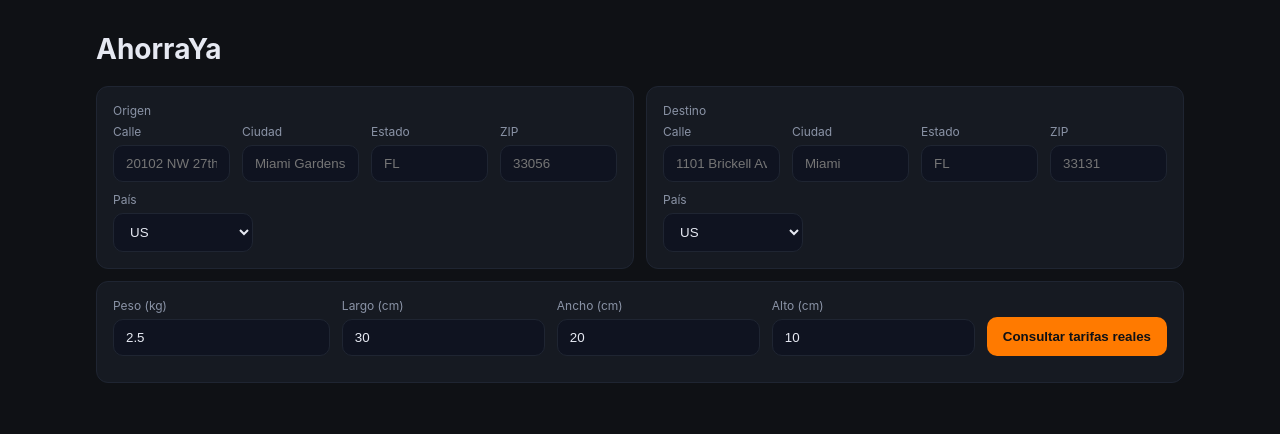
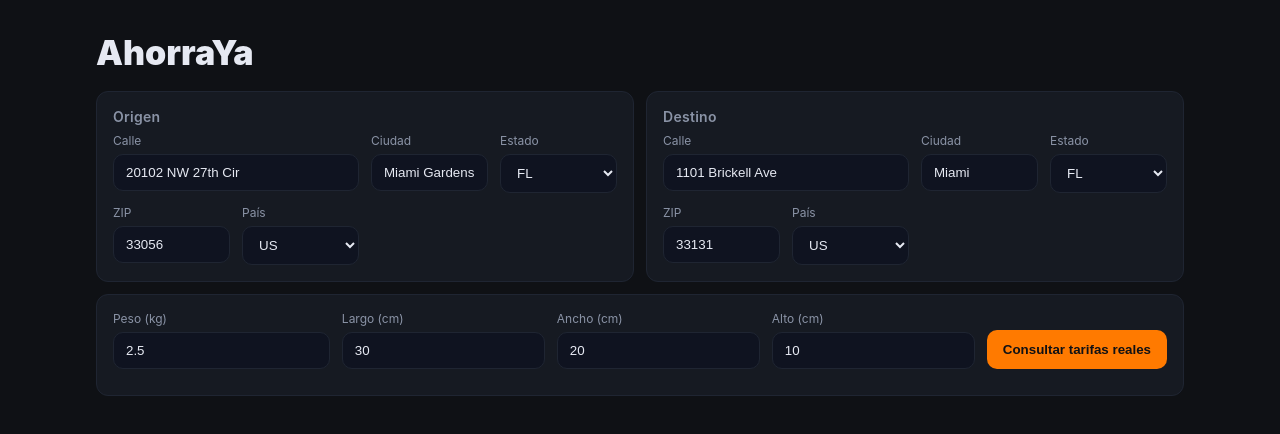
Before and after one commit to mathiasr577/api-rates.js, a plain HTML site: page index.html in a window 1280 px wide. Drawn offline with Linux system fonts and the light colour scheme.

Commit message:
Update index.html

```diff
--- a/index.html
+++ b/index.html
@@ -7,68 +7,136 @@
   <style>
     :root{
       --bg:#0f1115;--panel:#161a22;--muted:#8a93a6;--text:#e6e9f2;--brand:#ff7a00;--pill:#22293a;--ok:#10b981;
+      --field:#0f1320;--border:#1f2532;
     }
-    *{box-sizing:border-box} body{margin:0;background:var(--bg);color:var(--text);font-family:Inter,system-ui,Segoe UI,Roboto,Helvetica,Arial,sans-serif}
+    *{box-sizing:border-box}
+    body{margin:0;background:var(--bg);color:var(--text);font-family:Inter,system-ui,Segoe UI,Roboto,Helvetica,Arial,sans-serif}
     .wrap{max-width:1120px;margin:32px auto;padding:0 16px}
-    h1{font-size:28px;margin:0 0 20px}
+    h1{font-size:34px;margin:0 0 18px;font-weight:900}
+    h2{font-size:14px;margin:0 0 8px;color:var(--muted);font-weight:600;letter-spacing:.02em}
     .grid{display:grid;gap:12px}
-    .panel{background:var(--panel);border:1px solid #1f2532;border-radius:12px;padding:16px}
     .two{grid-template-columns:1fr 1fr}
     .four{grid-template-columns:repeat(4,1fr)}
+    .panel{background:var(--panel);border:1px solid var(--border);border-radius:12px;padding:16px}
     label{font-size:12px;color:var(--muted);margin-bottom:6px;display:block}
-    input,select{width:100%;background:#0f1320;border:1px solid #1f2532;color:var(--text);padding:10px 12px;border-radius:10px;outline:none}
+    input,select{width:100%;background:var(--field);border:1px solid var(--border);color:var(--text);padding:10px 12px;border-radius:10px;outline:none}
     input:focus,select:focus{border-color:#334155}
     .row{display:flex;gap:12px;align-items:end;flex-wrap:wrap}
-    .btn{background:var(--brand);color:#101114;border:0;border-radius:10px;padding:12px 16px;font-weight:700;cursor:pointer}
+    .btn{background:var(--brand);color:#101114;border:0;border-radius:10px;padding:12px 16px;font-weight:800;cursor:pointer}
     .btn:disabled{opacity:.5;cursor:not-allowed}
     .results{margin-top:16px}
-    .card{display:flex;align-items:center;gap:16px;padding:14px 16px;border:1px solid #1f2532;background:#121723;border-radius:12px}
+    .card{display:flex;align-items:center;gap:16px;padding:14px 16px;border:1px solid var(--border);background:#121723;border-radius:12px}
     .card + .card{margin-top:10px}
     .logo{width:36px;height:36px;border-radius:999px;display:grid;place-items:center;font-weight:800}
-    .usps{background:#224;}.ups{background:#432;}.fedex{background:#242}.usps,.ups,.fedex{color:#fff}
-    .svc{font-weight:600}
-    .price{margin-left:auto;font-weight:800}
+    .usps{background:#224;color:#fff}.ups{background:#532;color:#fff}.fedex{background:#242;color:#fff}
+    .svc{font-weight:700}
+    .price{margin-left:auto;font-weight:900}
     .pill{font-size:12px;background:var(--pill);border:1px solid #2a3347;border-radius:999px;padding:4px 8px;color:var(--muted)}
-    .ok{color:var(--ok)}
     .err{color:#fda4af;white-space:pre-wrap;font-family:ui-monospace,Consolas,monospace}
+    @media (max-width:900px){
+      .two{grid-template-columns:1fr}
+      .four{grid-template-columns:repeat(2,1fr)}
+    }
   </style>
 </head>
 <body>
   <div class="wrap">
     <h1>AhorraYa</h1>
 
-    <!-- DIRECCIONES -->
+    <!-- ORIGEN / DESTINO -->
     <div class="grid two">
       <div class="panel">
-        <label>Origen</label>
+        <h2>Origen</h2>
         <div class="grid four">
-          <div><label>Calle</label><input id="oStreet" placeholder="20102 NW 27th Cir"></div>
-          <div><label>Ciudad</label><input id="oCity" placeholder="Miami Gardens"></div>
-          <div><label>Estado</label><input id="oState" maxlength="2" placeholder="FL"></div>
-          <div><label>ZIP</label><input id="oZip" placeholder="33056"></div>
+          <div style="grid-column: span 2">
+            <label>Calle</label>
+            <input id="oStreet" placeholder="20102 NW 27th Cir" value="20102 NW 27th Cir">
           </div>
-        <div style="margin-top:10px;width:140px">
+          <div>
+            <label>Ciudad</label>
+            <input id="oCity" placeholder="Miami Gardens" value="Miami Gardens">
+          </div>
+          <div>
+            <label>Estado</label>
+            <select id="oState">
+              <option value="">—</option>
+              <option value="AL">AL</option><option value="AK">AK</option><option value="AZ">AZ</option>
+              <option value="AR">AR</option><option value="CA">CA</option><option value="CO">CO</option>
+              <option value="CT">CT</option><option value="DC">DC</option><option value="DE">DE</option>
+              <option value="FL" selected>FL</option><option value="GA">GA</option><option value="HI">HI</option>
+              <option value="ID">ID</option><option value="IL">IL</option><option value="IN">IN</option>
+              <option value="IA">IA</option><option value="KS">KS</option><option value="KY">KY</option>
+              <option value="LA">LA</option><option value="ME">ME</option><option value="MD">MD</option>
+              <option value="MA">MA</option><option value="MI">MI</option><option value="MN">MN</option>
+              <option value="MS">MS</option><option value="MO">MO</option><option value="MT">MT</option>
+              <option value="NE">NE</option><option value="NV">NV</option><option value="NH">NH</option>
+              <option value="NJ">NJ</option><option value="NM">NM</option><option value="NY">NY</option>
+              <option value="NC">NC</option><option value="ND">ND</option><option value="OH">OH</option>
+              <option value="OK">OK</option><option value="OR">OR</option><option value="PA">PA</option>
+              <option value="RI">RI</option><option value="SC">SC</option><option value="SD">SD</option>
+              <option value="TN">TN</option><option value="TX">TX</option><option value="UT">UT</option>
+              <option value="VT">VT</option><option value="VA">VA</option><option value="WA">WA</option>
+              <option value="WV">WV</option><option value="WI">WI</option><option value="WY">WY</option>
+            </select>
+          </div>
+          <div>
+            <label>ZIP</label>
+            <input id="oZip" placeholder="33056" value="33056">
+          </div>
+          <div>
             <label>País</label>
             <select id="oCountry"><option value="US" selected>US</option></select>
           </div>
         </div>
+      </div>
 
       <div class="panel">
-        <label>Destino</label>
+        <h2>Destino</h2>
         <div class="grid four">
-          <div><label>Calle</label><input id="dStreet" placeholder="1101 Brickell Ave"></div>
-          <div><label>Ciudad</label><input id="dCity" placeholder="Miami"></div>
-          <div><label>Estado</label><input id="dState" maxlength="2" placeholder="FL"></div>
-          <div><label>ZIP</label><input id="dZip" placeholder="33131"></div>
+          <div style="grid-column: span 2">
+            <label>Calle</label>
+            <input id="dStreet" placeholder="1101 Brickell Ave" value="1101 Brickell Ave">
           </div>
-        <div style="margin-top:10px;width:140px">
+          <div>
+            <label>Ciudad</label>
+            <input id="dCity" placeholder="Miami" value="Miami">
+          </div>
+          <div>
+            <label>Estado</label>
+            <select id="dState">
+              <option value="">—</option>
+              <option value="AL">AL</option><option value="AK">AK</option><option value="AZ">AZ</option>
+              <option value="AR">AR</option><option value="CA">CA</option><option value="CO">CO</option>
+              <option value="CT">CT</option><option value="DC">DC</option><option value="DE">DE</option>
+              <option value="FL" selected>FL</option><option value="GA">GA</option><option value="HI">HI</option>
+              <option value="ID">ID</option><option value="IL">IL</option><option value="IN">IN</option>
+              <option value="IA">IA</option><option value="KS">KS</option><option value="KY">KY</option>
+              <option value="LA">LA</option><option value="ME">ME</option><option value="MD">MD</option>
+              <option value="MA">MA</option><option value="MI">MI</option><option value="MN">MN</option>
+              <option value="MS">MS</option><option value="MO">MO</option><option value="MT">MT</option>
+              <option value="NE">NE</option><option value="NV">NV</option><option value="NH">NH</option>
+              <option value="NJ">NJ</option><option value="NM">NM</option><option value="NY">NY</option>
+              <option value="NC">NC</option><option value="ND">ND</option><option value="OH">OH</option>
+              <option value="OK">OK</option><option value="OR">OR</option><option value="PA">PA</option>
+              <option value="RI">RI</option><option value="SC">SC</option><option value="SD">SD</option>
+              <option value="TN">TN</option><option value="TX">TX</option><option value="UT">UT</option>
+              <option value="VT">VT</option><option value="VA">VA</option><option value="WA">WA</option>
+              <option value="WV">WV</option><option value="WI">WI</option><option value="WY">WY</option>
+            </select>
+          </div>
+          <div>
+            <label>ZIP</label>
+            <input id="dZip" placeholder="33131" value="33131">
+          </div>
+          <div>
             <label>País</label>
             <select id="dCountry"><option value="US" selected>US</option></select>
           </div>
         </div>
       </div>
+    </div>
 
-    <!-- PARCEL -->
+    <!-- PAQUETE -->
     <div class="panel" style="margin-top:12px">
       <div class="row">
         <div style="min-width:140px;flex:1">
@@ -90,15 +158,16 @@
     const $ = s=>document.querySelector(s);
     const btn = $('#btn'), results = $('#results'), msg = $('#msg');
 
-    function addr(kind){
+    function addr(prefix){
       return {
-        street1: $(`#${kind}Street`).value.trim(),
-        city:    $(`#${kind}City`).value.trim(),
-        state:   $(`#${kind}State`).value.trim().toUpperCase(),
-        zip:     $(`#${kind}Zip`).value.trim(),
-        country: $(`#${kind}Country`).value
+        street1: $(`#${prefix}Street`).value.trim(),
+        city:    $(`#${prefix}City`).value.trim(),
+        state:   $(`#${prefix}State`).value.trim(),
+        zip:     $(`#${prefix}Zip`).value.trim(),
+        country: $(`#${prefix}Country`).value
+      };
     }
-    }
+
     const carrierLogo = (c)=>
       c?.toLowerCase().startsWith('ups')   ? '<div class="logo ups">UPS</div>' :
       c?.toLowerCase().startsWith('fedex') ? '<div class="logo fedex">FX</div>' :
@@ -106,7 +175,7 @@
 
     function niceDate(iso){
       if(!iso) return '—';
-      const d=new Date(iso);
+      const d = new Date(iso);
       return d.toLocaleDateString(undefined,{day:'2-digit',month:'2-digit',year:'numeric'});
     }
 
@@ -114,9 +183,10 @@
       msg.textContent=''; results.innerHTML=''; btn.disabled=true;
       try{
         const origin = addr('o'), destination = addr('d');
-        if(!origin.street1||!origin.city||!origin.state||!origin.zip||
-           !destination.street1||!destination.city||!destination.state||!destination.zip){
-          msg.textContent='Completa calle, ciudad, estado y ZIP en origen y destino.'; btn.disabled=false; return;
+        const required = (a)=>a.street1 && a.city && a.state && a.zip;
+        if(!required(origin) || !required(destination)){
+          msg.textContent='Completa calle, ciudad, estado y ZIP en origen y destino.';
+          btn.disabled=false; return;
         }
         const payload = {
           origin, destination,
@@ -139,12 +209,12 @@
               <div>
                 <div class="svc">${rate.carrier} · ${rate.service}</div>
                 <div style="display:flex;gap:8px;align-items:center;margin-top:4px">
-                  <span class="pill">${rate.mode?.toUpperCase()||'TEST'}</span>
+                  <span class="pill">${(rate.mode||'test').toUpperCase()}</span>
                   <span class="pill">${rate.delivery_days ?? '—'} días</span>
                   <span class="pill">${eta}</span>
                 </div>
               </div>
-              <div class="price">$${rate.rate.toFixed(2)}</div>
+              <div class="price">$${Number(rate.rate).toFixed(2)}</div>
               <button class="btn" onclick='buy("${rate.shipment_id}","${rate.rate_id}")'>Crear envío</button>
             </div>`;
         }).join('');
```
Lines whose indentation alone changed are shown as unchanged.
